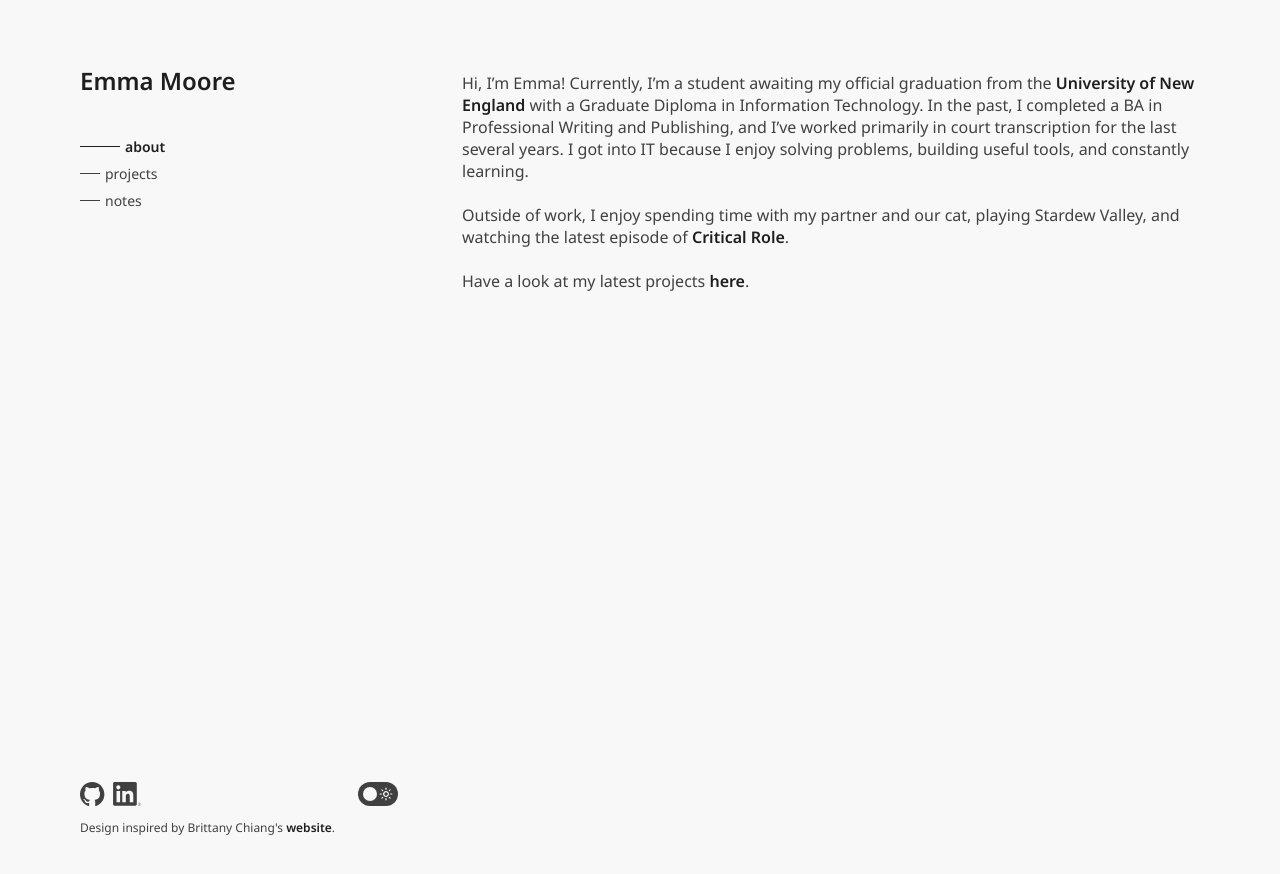
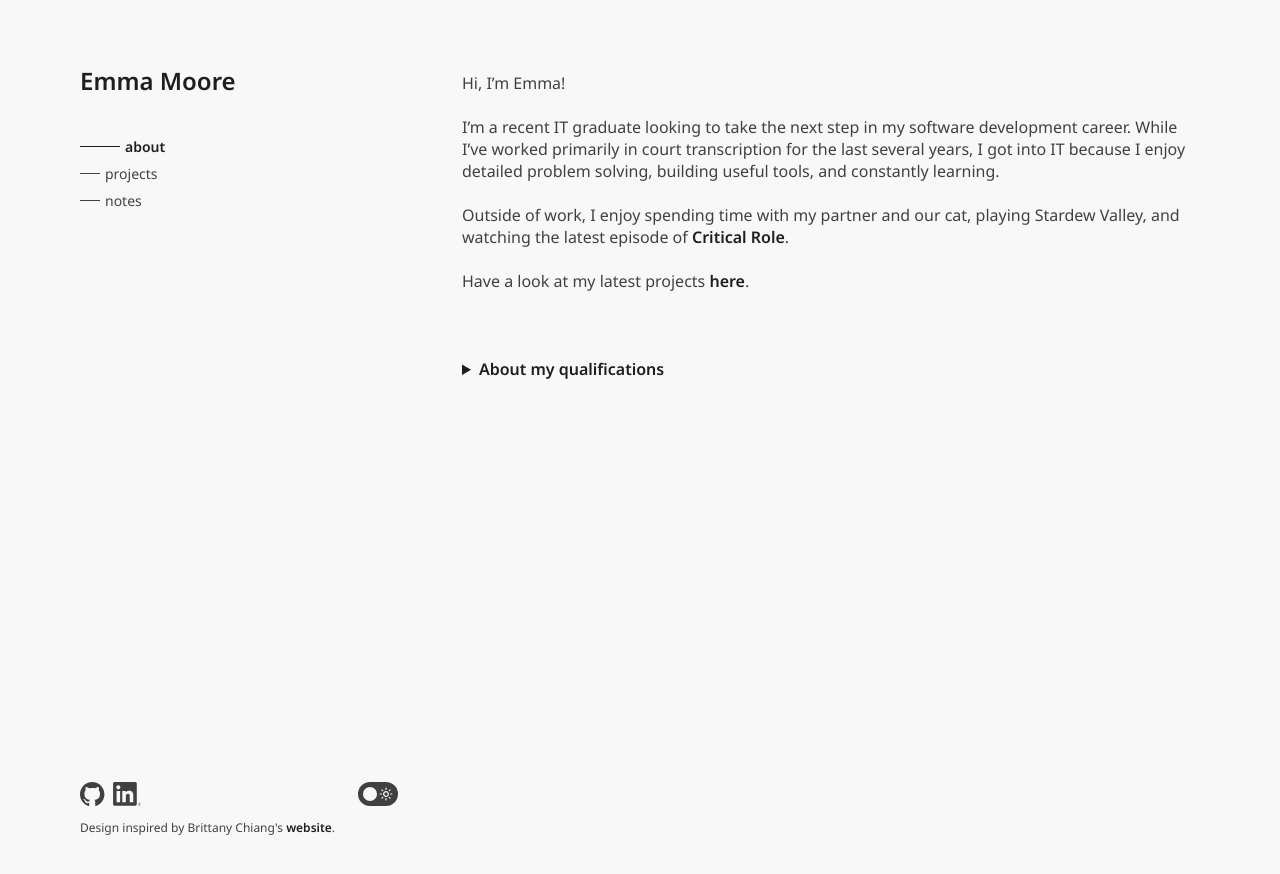
Before and after one commit to emoore29/emoore29.github.io, a Jekyll site: the page built from about.md, in a window 1280 px wide. Shown: the top 874 px of the page. Built offline with Jekyll 4.4.1, drawn with Linux system fonts in a browser that asks for light colours.

Commit message:
Update about.md

```diff
--- a/about.md
+++ b/about.md
@@ -4,7 +4,11 @@
 permalink: /
 ---
 
-Hi, I'm Emma! Currently, I'm a student awaiting my official graduation from the [University of New England](https://www.une.edu.au/) with a Graduate Diploma in Information Technology. In the past, I completed a BA in Professional Writing and Publishing, and I've worked primarily in court transcription for the last several years. I got into IT because I enjoy solving problems, building useful tools, and constantly learning.
+Hi, I'm Emma!
+
+<br>
+
+I'm a recent IT graduate looking to take the next step in my software development career. While I've worked primarily in court transcription for the last several years, I got into IT because I enjoy detailed problem solving, building useful tools, and constantly learning.
 
 <br>
 
@@ -13,3 +17,53 @@
 <br>
 
 Have a look at my latest projects [here](https://emoore29.github.io/projects).
+
+<br>
+<br>
+<br>
+
+<details>
+  <summary>About my qualifications</summary>
+  <br>
+  <p class="italics">*Transcripts and certificates available upon request.</p>
+  <br>
+  <details>
+  <summary>Graduate Diploma in IT (2024—2025)</summary>
+  <br>
+  <p>
+    <a href="https://www.une.edu.au/study/courses/graduate-diploma-in-information-technology" target="_blank">Coursework</a> focused on software, web, and app development. This included HTML, CSS, JavaScript, creating robust and flexible programs with Java and Object Oriented Programming principles, and a class-wide project incorporating Git and group collaboration.
+  </p>
+  <br>
+  <p>I supplemented the above with studies in Computer Networking, Parallel and Distributed Computing, Artificial Intelligence, and UI/UX.</p>
+  <br>
+  <h1 class="about-list">Programming Languages:</h1>
+  <ul>
+  <li>Python</li>
+  <li>Java</li>
+  <li>JavaScript</li>
+  <li>PHP</li>
+  <li>C</li>
+  </ul>
+  <br>
+  <h1 class="about-list">Frameworks/Tools:</h1>
+  <ul>
+  <li>Linux</li>
+  <li>MPI</li>
+  <li>CUDA</li>
+  <li>React</li>
+  <li>Vert.x</li>
+  <li>Figma</li>
+  </ul>
+  <br>
+  </details>
+<details>
+  <summary>BA in Professional Writing and Publishing (2016—2019)</summary>
+  <br>
+  <p>
+    <a href="https://www.curtin.edu.au/study/offering/course-ug-professional-writing-and-publishing-major-ba--mjru-prwr1/" target="_blank">Coursework</a> focused on professional communications, research, analytical and critical thinking skills, concluding with a professional writing placement.
+  </p>
+  <br>
+  <p>I completed my placement at the Australian Red Cross, WA, where I was directly involved in supporting an after action review by summarising findings in a written report.</p>
+  </details>
+
+</details>
--- a/assets/css/styles.css
+++ b/assets/css/styles.css
@@ -39,6 +39,16 @@
   transition: var(--theme-transition);
 }
 
+.about-list {
+  font-size: 16px;
+  font-weight: 600;
+  color: var(--em-text);
+}
+
+.italics {
+  font-style: italic;
+}
+
 ol {
   color: var(--text);
 }
@@ -68,6 +78,12 @@
   font-size: 16px;
   color: var(--text);
   transition: var(--theme-transition);
+}
+
+summary {
+  color: var(--em-text);
+  cursor: pointer;
+  font-weight: 600;
 }
 
 a {
```
